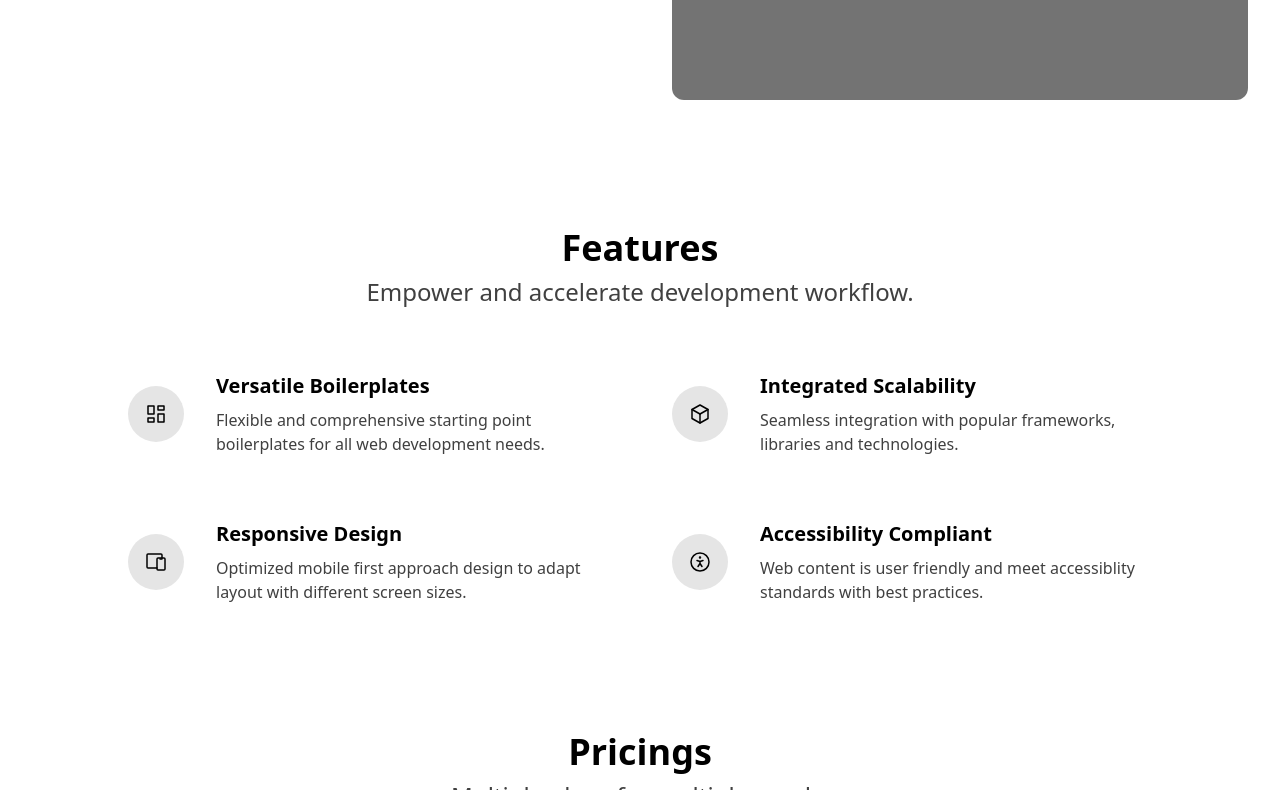
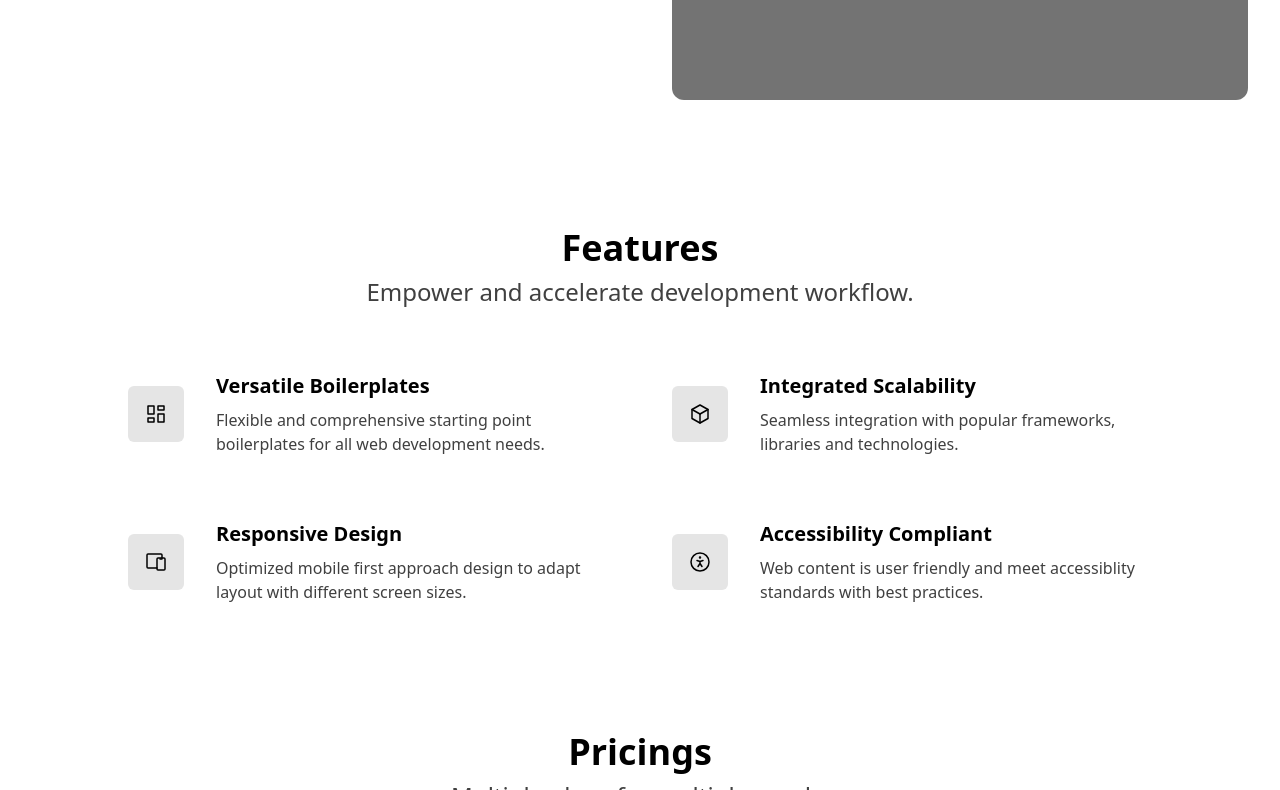
Before and after one commit to mkfizi/tailstart-website, a website: page index.html in a window 1280 px wide. Shown: the part 509-1299 px from the top of the page. Drawn offline with Linux system fonts and the light colour scheme.

Commit message:
Change features icon `rounded-full` to `rounded-md`

```diff
--- a/index.html
+++ b/index.html
@@ -172,7 +172,7 @@
             </div>
             <div class="grid gap-8 mt-16 sm:gap-16 sm:grid-cols-2">
                 <div class="flex gap-8">
-                    <div class="self-center p-4 rounded-full bg-neutral-200 dark:bg-neutral-700">
+                    <div class="self-center p-4 rounded-md bg-neutral-200 dark:bg-neutral-700">
                         <svg xmlns="http://www.w3.org/2000/svg" class="w-6 h-6 stroke-black dark:stroke-white" width="24" height="24" viewBox="0 0 24 24" stroke-width="1.5" stroke="currentColor" fill="none" stroke-linecap="round" stroke-linejoin="round">
                             <path stroke="none" d="M0 0h24v24H0z" fill="none"/>
                             <path d="M4 4h6v8h-6z" />
@@ -187,7 +187,7 @@
                     </div>
                 </div>
                 <div class="flex gap-8">
-                    <div class="self-center p-4 rounded-full bg-neutral-200 dark:bg-neutral-700">
+                    <div class="self-center p-4 rounded-md bg-neutral-200 dark:bg-neutral-700">
                         <svg xmlns="http://www.w3.org/2000/svg" class="w-6 h-6 stroke-black dark:stroke-white" width="24" height="24" viewBox="0 0 24 24" stroke-width="1.5" stroke="currentColor" fill="none" stroke-linecap="round" stroke-linejoin="round">
                             <path stroke="none" d="M0 0h24v24H0z" fill="none"/>
                             <path d="M12 3l8 4.5l0 9l-8 4.5l-8 -4.5l0 -9l8 -4.5" />
@@ -202,7 +202,7 @@
                     </div>
                 </div>
                 <div class="flex gap-8">
-                    <div class="self-center p-4 rounded-full bg-neutral-200 dark:bg-neutral-700">
+                    <div class="self-center p-4 rounded-md bg-neutral-200 dark:bg-neutral-700">
                         <svg xmlns="http://www.w3.org/2000/svg" class="w-6 h-6 stroke-black dark:stroke-white" width="24" height="24" viewBox="0 0 24 24" stroke-width="1.5" stroke="currentColor" fill="none" stroke-linecap="round" stroke-linejoin="round">
                             <path stroke="none" d="M0 0h24v24H0z" fill="none"/>
                             <path d="M13 9a1 1 0 0 1 1 -1h6a1 1 0 0 1 1 1v10a1 1 0 0 1 -1 1h-6a1 1 0 0 1 -1 -1v-10z" />
@@ -216,7 +216,7 @@
                     </div>
                 </div>
                 <div class="flex gap-8">
-                    <div class="self-center p-4 rounded-full bg-neutral-200 dark:bg-neutral-700">
+                    <div class="self-center p-4 rounded-md bg-neutral-200 dark:bg-neutral-700">
                         <svg xmlns="http://www.w3.org/2000/svg" class="w-6 h-6 stroke-black dark:stroke-white" width="24" height="24" viewBox="0 0 24 24" stroke-width="1.5" stroke="currentColor" fill="none" stroke-linecap="round" stroke-linejoin="round">
                             <path stroke="none" d="M0 0h24v24H0z" fill="none"/>
                             <path d="M12 12m-9 0a9 9 0 1 0 18 0a9 9 0 1 0 -18 0" />
```
Also changed, not shown: src/css/app.css.
